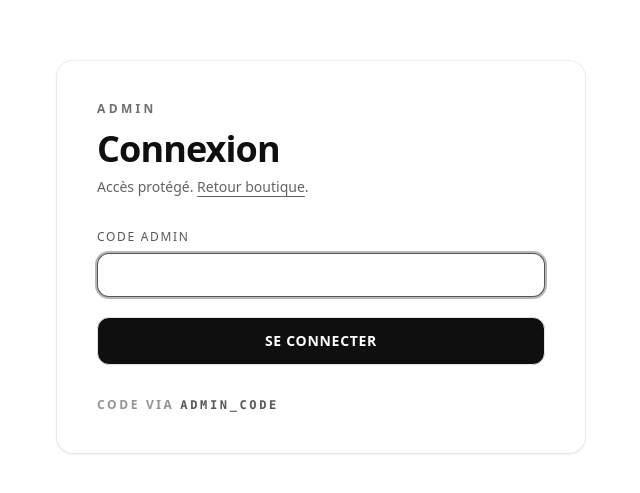
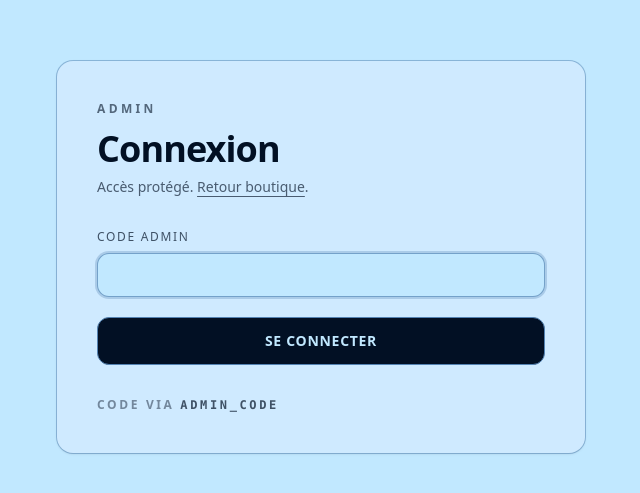
Before and after one commit to realtony0/dreamshop, a Next.js app in the folder dreamshop/: page /admin/login in a window 1280 px wide. Shown: the part 143-636 px from the top of the page, without its empty margins (319-959 px from the left). Built offline with nearby package versions, Linux system fonts and the light colour scheme.

Commit message:
fix: restore blue palette default and resolve vercel typecheck

```diff
--- a/dreamshop/src/app/(store)/checkout/success/page.tsx
+++ b/dreamshop/src/app/(store)/checkout/success/page.tsx
@@ -35,7 +35,7 @@ export default async function CheckoutSuccessPage({
           </p>
 
           <div className="mt-8 grid gap-3 border-t border-border pt-6 text-sm text-fg/75">
-            {order.items.map((i) => (
+            {order.items.map((i: (typeof order.items)[number]) => (
               <div key={i.id} className="flex items-start justify-between gap-4">
                 <div className="min-w-0">
                   <div className="truncate text-sm font-bold text-fg">
--- a/dreamshop/src/app/globals.css
+++ b/dreamshop/src/app/globals.css
@@ -2,12 +2,12 @@
 @import "tailwindcss";
 
 :root {
-  --ds-bg: 255 255 255;
-  --ds-fg: 15 15 15;
-  --ds-muted: 246 246 246;
-  --ds-accent: 15 15 15;
-  --ds-border: 226 226 226;
-  --ds-card: 255 255 255;
+  --ds-bg: 193 232 255;
+  --ds-fg: 2 16 36;
+  --ds-muted: 125 160 202;
+  --ds-accent: 84 131 179;
+  --ds-border: 84 131 179;
+  --ds-card: 207 234 255;
 }
 
 :root[data-theme="crock"] {
--- a/dreamshop/src/components/theme/theme-script.tsx
+++ b/dreamshop/src/components/theme/theme-script.tsx
@@ -4,8 +4,8 @@ export function ThemeScript() {
   const themeIds = themes.map((t) => t.id);
   const code = `(() => {
   try {
-    const key = "ds_theme_v2";
-    const explicitKey = "ds_theme_explicit_v2";
+    const key = "ds_theme_v3";
+    const explicitKey = "ds_theme_explicit_v3";
     const stored = localStorage.getItem(key);
     const explicit = localStorage.getItem(explicitKey) === "1";
     const allowed = ${JSON.stringify(themeIds)};
--- a/dreamshop/src/components/theme/theme-switcher.tsx
+++ b/dreamshop/src/components/theme/theme-switcher.tsx
@@ -4,8 +4,8 @@ import * as React from "react";
 import { cn } from "@/lib/cn";
 import { defaultTheme, isThemeId, themes, type ThemeId } from "@/lib/themes";
 
-const storageKey = "ds_theme_v2";
-const explicitKey = "ds_theme_explicit_v2";
+const storageKey = "ds_theme_v3";
+const explicitKey = "ds_theme_explicit_v3";
 
 export function ThemeSwitcher({
   className,
--- a/dreamshop/src/lib/themes.ts
+++ b/dreamshop/src/lib/themes.ts
@@ -16,4 +16,4 @@ export const defaultTheme: ThemeId = isThemeId(
   process.env.NEXT_PUBLIC_DEFAULT_THEME ?? ""
 )
   ? (process.env.NEXT_PUBLIC_DEFAULT_THEME as ThemeId)
-  : "white";
+  : "crock";
```
Also changed, not shown: 1 other file (tests, documents, lock files or other folders).
